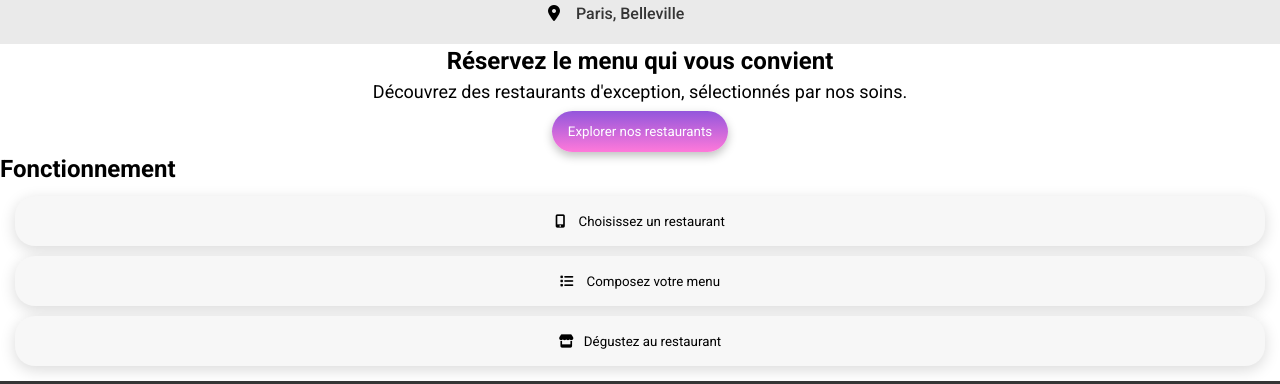
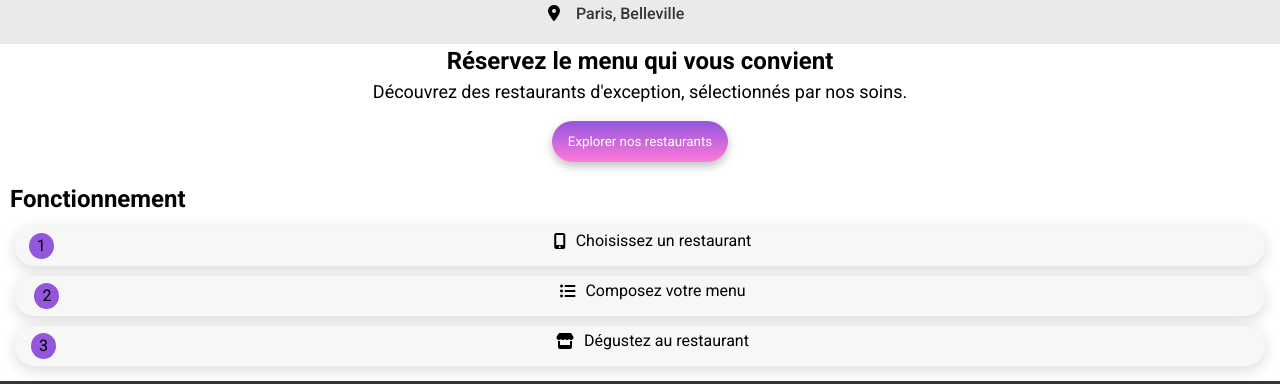
Before and after one commit to AnaisBEGUE/Oh-My-Food, a website: page index.html in a window 1280 px wide. Shown: the part 114-498 px from the top of the page. Drawn offline with Linux system fonts and the light colour scheme; a web font is replaced by a local one.

Commit message:
PARTIE FONCTIONNEMENT

```diff
--- a/index.html
+++ b/index.html
@@ -35,18 +35,24 @@
             <button class="main__info__btn"> Explorer nos restaurants</button>
         </div>
         <section class="section">
-            <h2>Fonctionnement</h2>
-            <div class="section__functioning">
-                <button class="section__functioning__btn">
-                    <i class="fa-solid fa-mobile-screen-button"></i> Choisissez un restaurant
-                </button>
-                <button class="section__functioning__btn">
-                    <i class="fa-solid fa-list"></i> Composez votre menu
-                </button>
-                <button class="section__functioning__btn">
-                    <i class="fa-solid fa-store"> </i>Dégustez au restaurant
-                </button>
-            </div>
+            <h2 class="section__title">Fonctionnement</h2>
+            <ul class="section__function">
+                <li class="section__function__card">
+                    <p>1</p>
+                    <i class="fa-solid fa-mobile-screen-button"></i>
+                    Choisissez un restaurant
+                </li>
+                <li class="section__function__card">
+                    <p>2</p>
+                    <i class="fa-solid fa-list-ul"></i>
+                    Composez votre menu
+                </li>
+                <li class="section__function__card">
+                    <p>3</p>
+                    <i class="fa-solid fa-store"> </i>
+                    Dégustez au restaurant
+                </li>
+            </ul>
 
         </section>
 
--- a/sass/base/_base.scss
+++ b/sass/base/_base.scss
@@ -3,15 +3,18 @@
 @use "../utils/variables" as *;
 
 body{
+    font-family: $principal-font;
+}
+main{
     display: flex;
     flex-direction: column;
     flex-wrap: wrap;
-    font-family: $principal-font;
 }
 
-h2{
+.section__title{
     font-size: 24px;
     font-weight: 700;
+    margin: 10px;
 }
 i{
     margin-right: 10px;
--- a/sass/pages/_accueil.scss
+++ b/sass/pages/_accueil.scss
@@ -1,13 +1,13 @@
 @use "../utils/variables" as *;
 
-.container{
+.container {
     display: flex;
     justify-content: center;
     align-items: center;
     height: 60px;
     background-color: $location-color;
 
-        #site-search{
+    #site-search {
         border: none;
         outline: none;
         background-color: $location-color;
@@ -15,50 +15,73 @@
         font-weight: 500;
     }
 
-        ::placeholder{
+    ::placeholder {
         font-size: 16px;
-            color:$footer-color;
+        color: $footer-color;
     }
 }
-.main__info{
+
+.main__info {
     display: flex;
     flex-direction: column;
     text-align: center;
+    flex-wrap: wrap;
+    margin: 5px;
 
-    &__title{
+    &__title {
         font-size: 24px;
         font-weight: 700;
-        margin: 5px;
+
     }
-    &__subtitle{
-        margin: 5px;
+
+    &__subtitle {
+        margin: 10px;
         font-size: 18px;
     }
 
-    &__btn{
-        margin: 5px;
-        background: linear-gradient($primary-color,$secondary-color);
+    &__btn {
+        position: relative;
+        margin: 10px;
+        background: linear-gradient($primary-color, $secondary-color);
         align-self: center;
-        border:none;
+        border: none;
         font-family: $principal-font;
-        color:white;
-        border-radius:25px;
-        padding:13px 16px;
+        color: white;
+        border-radius: 25px;
+        padding: 13px 16px;
         box-shadow: 0px 4px 10px rgba(0, 0, 0, 0.25);
+        &:hover{
+            opacity: 0.5;
         }
     }
-.section__functioning{
+}
+
+.section__function  {
     margin: 10px;
     display: flex;
     flex-direction: column;
 
-    &__btn{
+    &__card {
+        display: flex;
+        flex-wrap: wrap;
+        justify-content: center;
+        align-content: center;
         font-family: $principal-font;
         background-color: $btn-color;
         border: none;
         margin: 5px;
         box-shadow: 0px 4px 15px rgba(0, 0, 0, 0.15);
         border-radius: 20px;
-        height: 50px;
+        height: 40px;
+
+        & p{
+            position:relative;
+            left:-40%;
+            border:none;
+            padding:5px 8px;
+            border-radius:50%;
+            background-color: $primary-color;
+            z-index: 1;
         }
     }
+}
```
Also changed, not shown: assets/css/style.css, 1 other file. Lines whose indentation alone changed are shown as unchanged.
